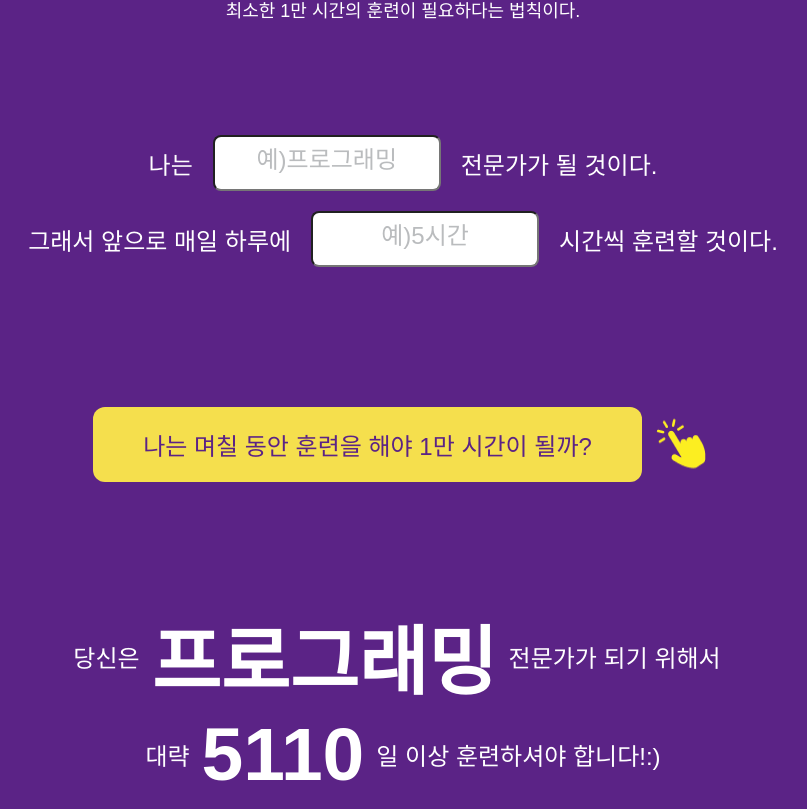
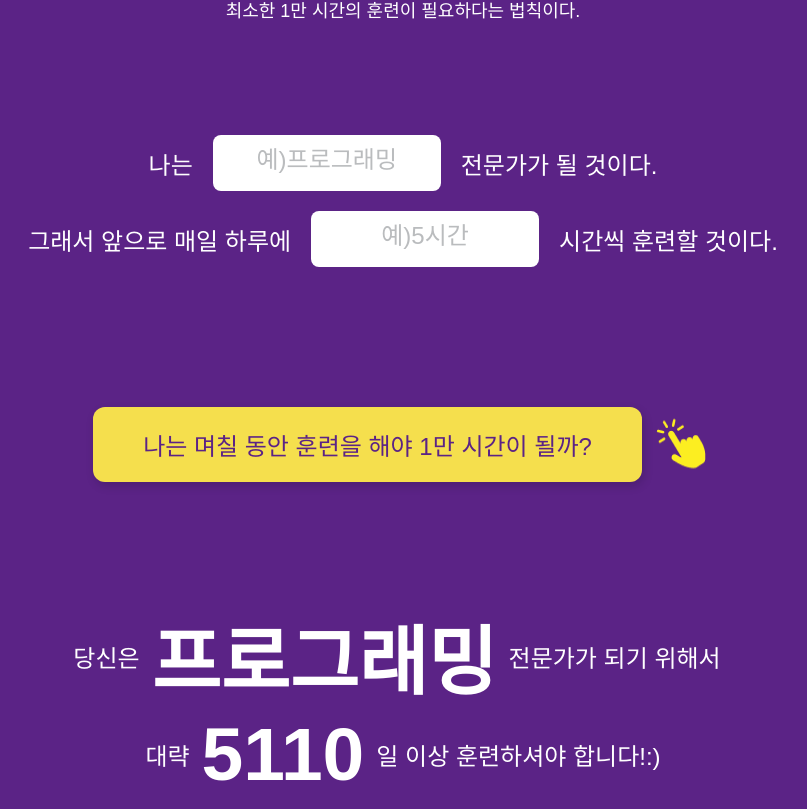
Before and after one commit to Ryan9203/-, a plain HTML site: page main/index.html in a window 1280 px wide. Shown: the part 691-1500 px from the top of the page, without its empty margins (237-1044 px from the left). Drawn offline with Linux system fonts and the light colour scheme; a web font is replaced by a local one.

Commit message:
버튼 쉐도우 추가 및 인풋 보더스타일 삭제

```diff
--- a/main/main-style.css
+++ b/main/main-style.css
@@ -118,6 +118,7 @@ input {
   width: 228px;
   height: 56px;
   border-radius: 8px;
+  border-style: none;
 }
 
 input::placeholder {
@@ -148,6 +149,8 @@ a {
   color: #5B2386;
   font-size: 24px;
   font-weight: 500;
+
+  box-shadow: 2px 4px 10px rgba(0, 0, 0, 15%);
 }
 
 .section03 .container {
```
